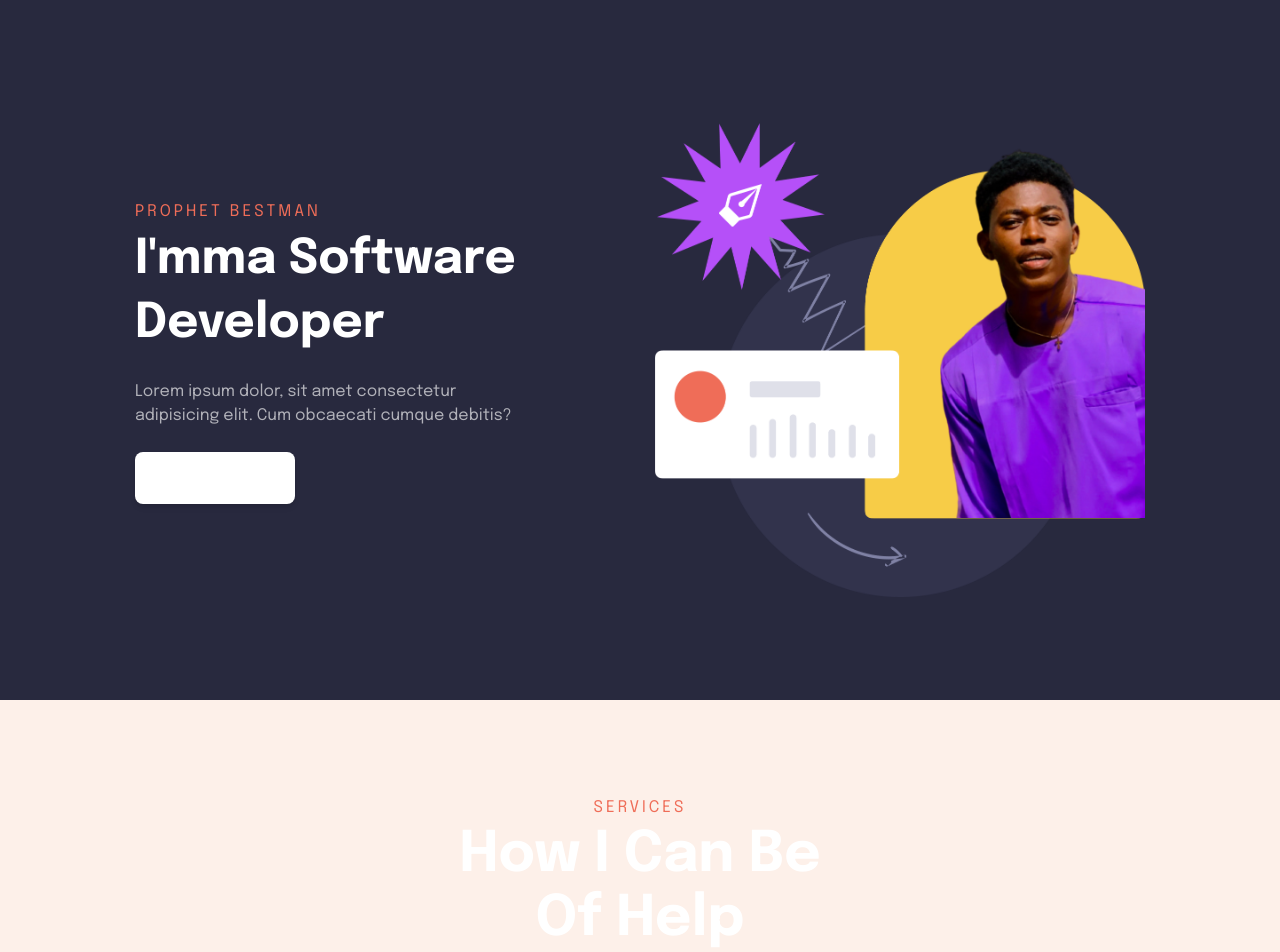
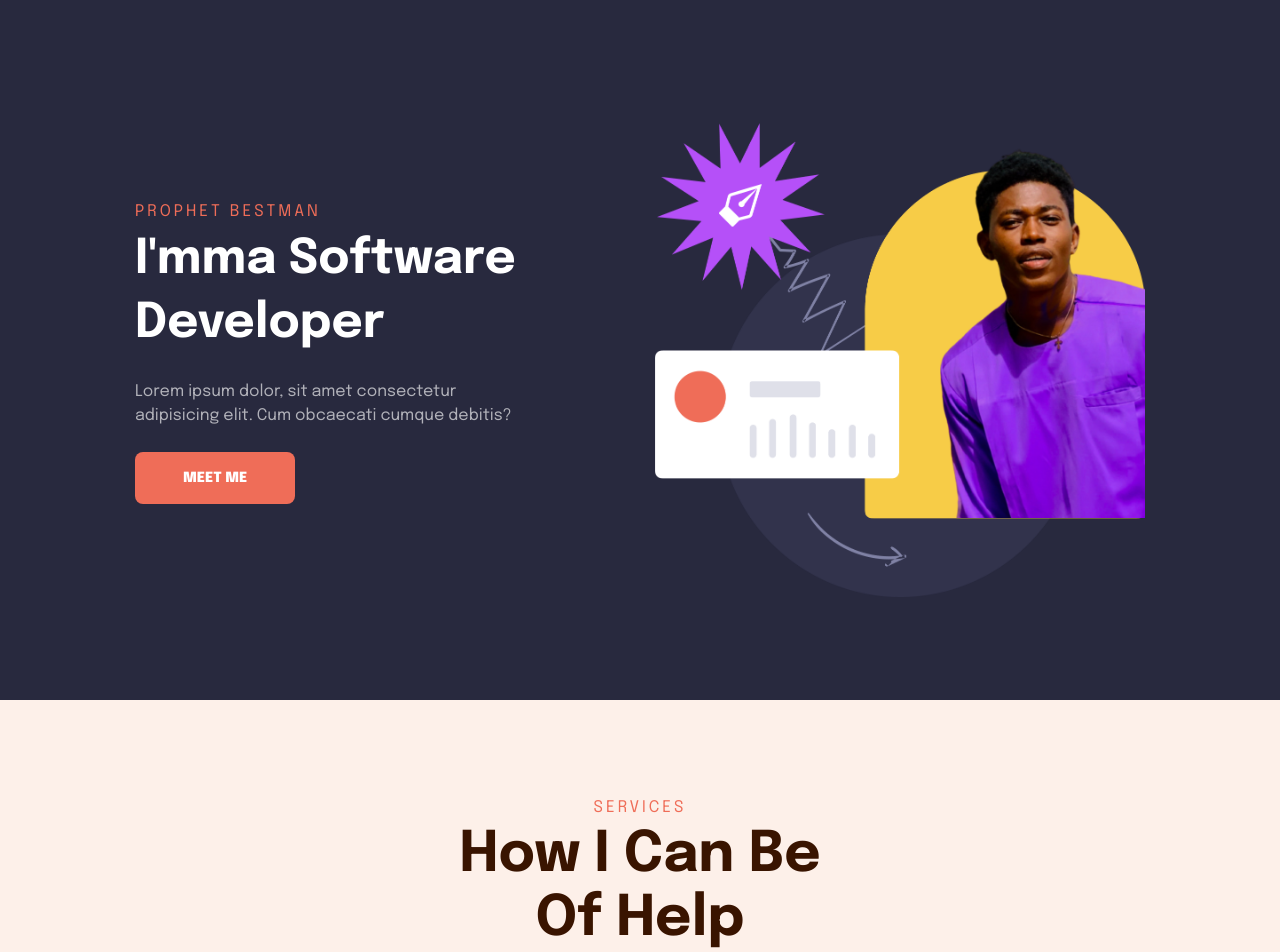
Before and after one commit to aiyeola/Portfolio, a Next.js app: page / in a window 1280 px wide. Shown: the top 952 px of the page. Built offline with nearby package versions, Linux system fonts and the light colour scheme.

Commit message:
Build wahalla

```diff
--- a/components/Button.jsx
+++ b/components/Button.jsx
@@ -1,7 +1,7 @@
 import Link from "next/link";
 import React from "react";
 
-const Button = ({ children, variant ="light", link='' }) => {
+const Button = ({ children, variant = "", link = "" }) => {
   const getStyles = () => {
     let styles;
     if (variant === "dark") {
@@ -16,21 +16,21 @@ const Button = ({ children, variant ="light", link='' }) => {
   };
 
   const styles = getStyles();
-if(link)
+  if (link)
+    return (
+      <button
+        className={`${styles} px-10 md:px-12 py-3 md:py-4 rounded-lg text-white font-semibold md:font-black uppercase text-sm hover:scale-95 duration-300`}
+      >
+        {children}
+      </button>
+    );
   return (
     <button
       className={`${styles} px-10 md:px-12 py-3 md:py-4 rounded-lg text-white font-semibold md:font-black uppercase text-sm hover:scale-95 duration-300`}
     >
-      {children}
+      <Link href={link}>{children}</Link>
     </button>
-  )
- return(
-   <button
-      className={`${styles} px-10 md:px-12 py-3 md:py-4 rounded-lg text-white font-semibold md:font-black uppercase text-sm hover:scale-95 duration-300`}
-    >
-      <Link>{children}</Link>
-    </button>)
-  ;
+  );
 };
 
 export default Button;
--- a/components/SectionHeading.jsx
+++ b/components/SectionHeading.jsx
@@ -1,6 +1,10 @@
 import React from "react";
 
-const SectionHeading = ({ title='Title', subtitle='Sub title', isWhite=true }) => {
+const SectionHeading = ({
+  title = "Title",
+  subtitle = "Sub title",
+  isWhite = false,
+}) => {
   return (
     <div className="text-center flex flex-col justify-center ">
       <h3 className="text-accent uppercase text-base leading-[32px] tracking-[3px] ">
--- a/components/SubSectionHeading.jsx
+++ b/components/SubSectionHeading.jsx
@@ -1,6 +1,10 @@
 import React from "react";
 
-const SubSectionHeading = ({ title='Title', subtitle='Sub title', isWhite=true }) => {
+const SubSectionHeading = ({
+  title = "Title",
+  subtitle = "Sub title",
+  isWhite = false,
+}) => {
   return (
     <div className="">
       <h3 className="text-accent uppercase text-base leading-[32px] tracking-[3px] ">
--- a/package.json
+++ b/package.json
@@ -14,6 +14,7 @@
     "husky": "^7.0.4",
     "next": "12.1.0",
     "pretty-quick": "^3.1.3",
+    "prop-types": "^15.8.1",
     "react": "17.0.2",
     "react-dom": "17.0.2"
   },
```
Also changed, not shown: .eslintrc.json.
